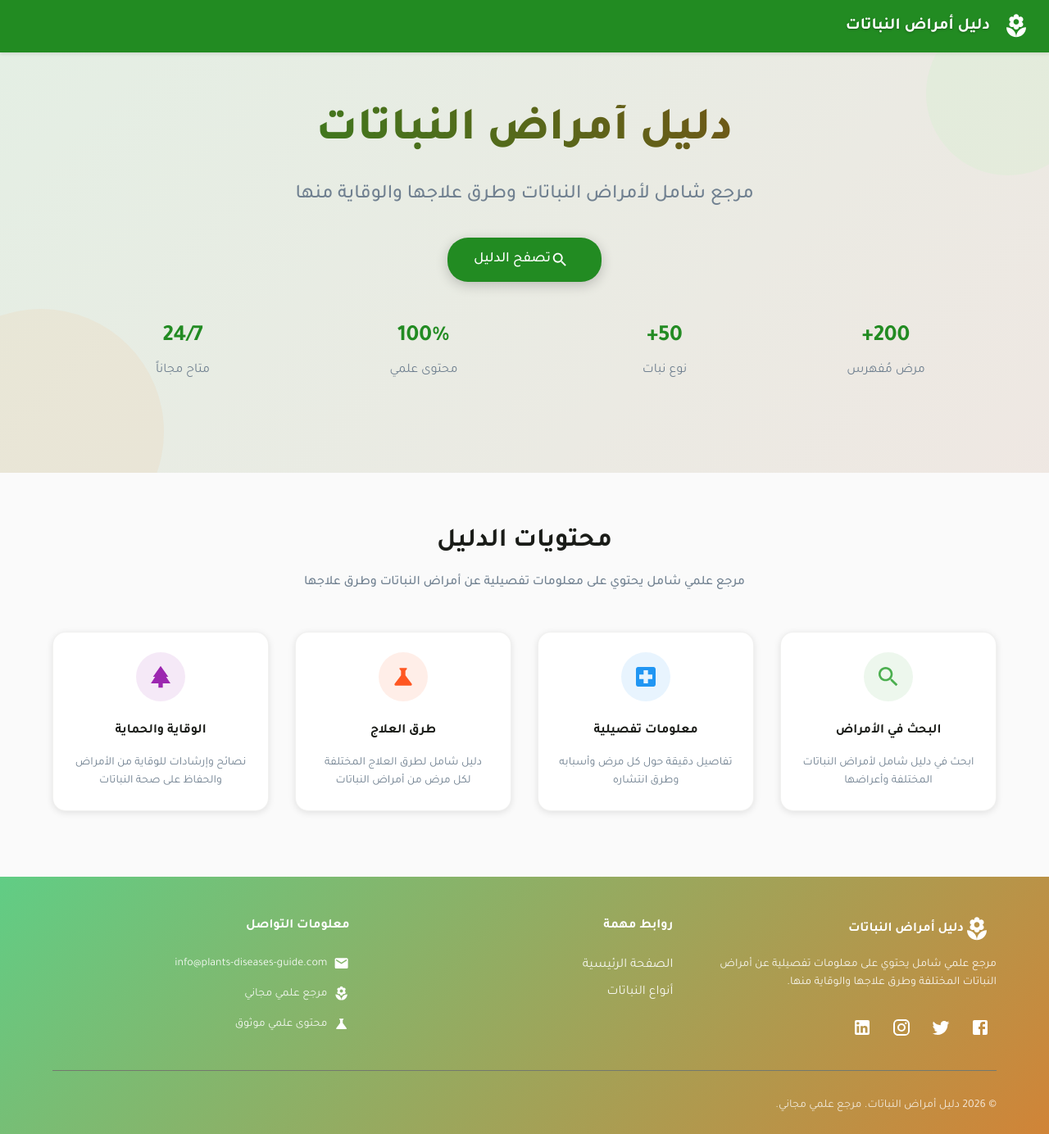
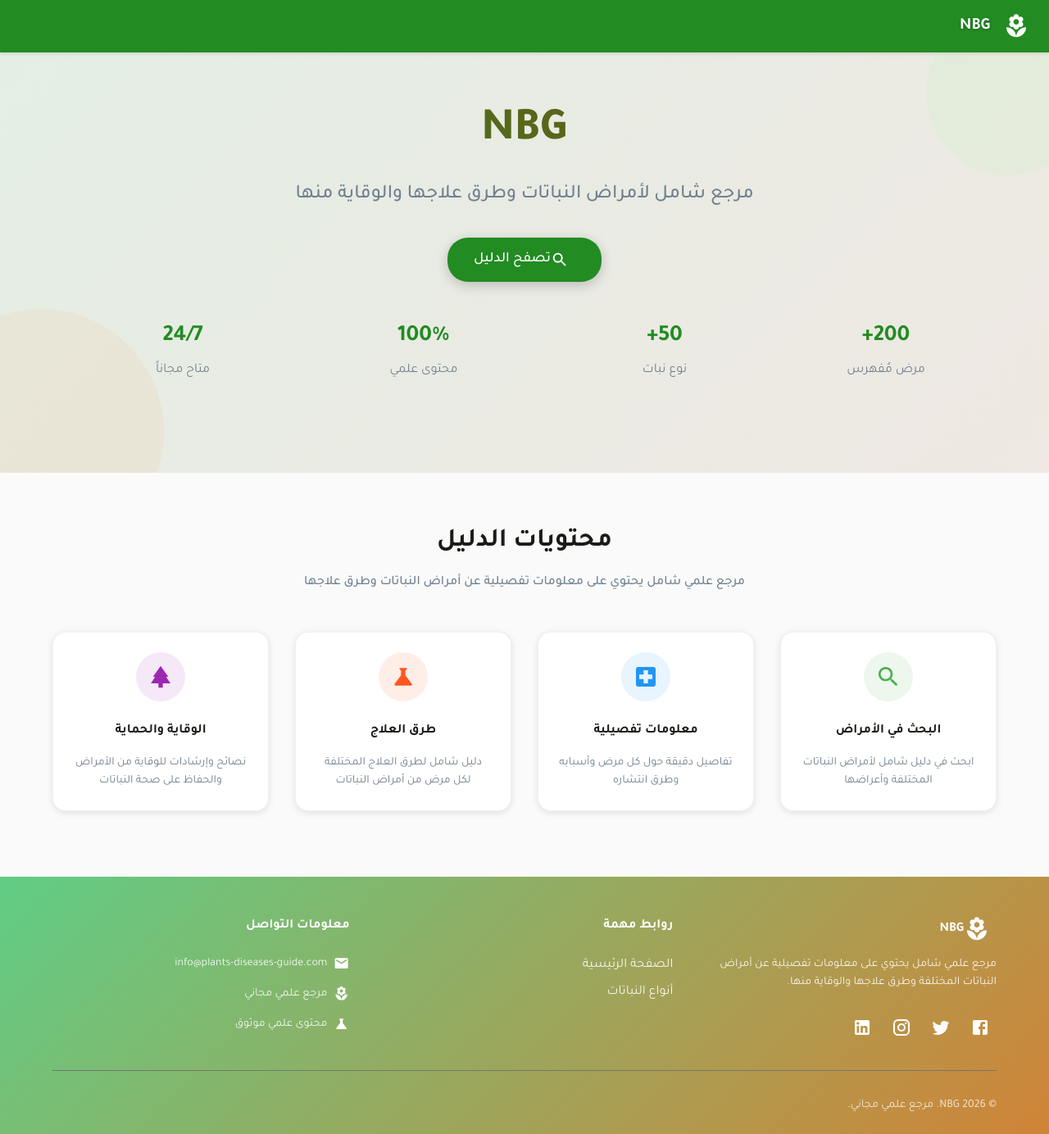
Before and after one commit to ahmniab/planets-diseases, a Next.js app: page /content in a window 1280 px wide. Shown: the whole page at 82% size. Built offline with nearby package versions, Linux system fonts and the light colour scheme; no server answers; some icons are missing; what @mui/material-nextjs would draw is missing.

Commit message:
feat: update references to "دليل أمراض النباتات" to "NBG" across multiple components for consistency

```diff
--- a/app/layout.tsx
+++ b/app/layout.tsx
@@ -21,13 +21,13 @@ const geistMono = Geist_Mono({
 });
 
 export const metadata: Metadata = {
-  title: "دليل أمراض النباتات - مرجع علمي شامل",
-  description: "دليل أمراض النباتات - مرجع علمي شامل لأمراض النباتات وطرق علاجها والوقاية منها",
+  title: "NBG - مرجع علمي شامل",
+  description: "NBG - مرجع علمي شامل لأمراض النباتات وطرق علاجها والوقاية منها",
   keywords: "أمراض النباتات، دليل، زراعة، نباتات، علاج، وقاية، مرجع علمي",
   authors: [{ name: "فريق تشخيص أمراض النباتات" }],
   manifest: "/manifest.json",
   openGraph: {
-    title: "دليل أمراض النباتات",
+    title: "NBG",
     description: "مرجع علمي شامل لأمراض النباتات وطرق علاجها",
     type: "website",
     locale: "ar_SA",
--- a/app/loading.tsx
+++ b/app/loading.tsx
@@ -34,7 +34,7 @@ export default function Loading() {
           fontWeight: 500,
         }}
       >
-        جاري تحميل دليل أمراض النباتات...
+        جاري تحميل NBG...
       </Typography>
     </Box>
   );
--- a/app/not-found.tsx
+++ b/app/not-found.tsx
@@ -54,7 +54,7 @@ const NotFound: React.FC = () => {
             }}
           >
             عذراً، الصفحة التي تبحث عنها غير موجودة. قد تكون قد حُذفت أو نُقلت إلى مكان آخر.
-            يمكنك العودة إلى الصفحة الرئيسية لتصفح دليل أمراض النباتات.
+            يمكنك العودة إلى الصفحة الرئيسية لتصفح NBG.
           </Typography>
 
           <Button
--- a/components/Footer.tsx
+++ b/components/Footer.tsx
@@ -50,7 +50,7 @@ const Footer: React.FC = () => {
             <Box sx={{ display: 'flex', alignItems: 'center', mb: 2 }}>
               <LocalFlorist sx={{ fontSize: '2rem', mr: 1 }} />
               <Typography variant="h6" sx={{ fontWeight: 700 }}>
-                دليل أمراض النباتات
+                NBG
               </Typography>
             </Box>
             <Typography variant="body2" sx={{ mb: 3, opacity: 0.9, lineHeight: 1.6 }}>
@@ -119,7 +119,7 @@ const Footer: React.FC = () => {
 
         <Box sx={{ display: 'flex', justifyContent: 'space-between', alignItems: 'center', flexWrap: 'wrap', gap: 2 }}>
           <Typography variant="body2" sx={{ opacity: 0.8 }}>
-            © 2026 دليل أمراض النباتات. مرجع علمي مجاني.
+            © 2026 NBG. مرجع علمي مجاني.
           </Typography>
           {/* <Box sx={{ display: 'flex', gap: 3 }}>
             <Link href="#" color="inherit" sx={{ textDecoration: 'none', opacity: 0.8, '&:hover': { opacity: 1 } }}>
--- a/components/Header/Header.tsx
+++ b/components/Header/Header.tsx
@@ -39,7 +39,7 @@ const Header: React.FC = () => {
               textShadow: '0 1px 3px rgba(0,0,0,0.3)',
             }}
           >
-            دليل أمراض النباتات
+            NBG
           </Typography>
         </Box>
 
--- a/components/Home/HeroSection.tsx
+++ b/components/Home/HeroSection.tsx
@@ -77,7 +77,7 @@ const HeroSection: React.FC = () => {
               textAlign: 'center',
             }}
           >
-            دليل أمراض النباتات
+            NBG
           </Typography>
           <Typography
             variant="h4"
--- a/components/LoginPage.tsx
+++ b/components/LoginPage.tsx
@@ -94,7 +94,7 @@ const LoginPage = () => {
               تسجيل الدخول
             </Typography>
             <Typography variant="body1" color="text.secondary">
-              ادخل إلى لوحة تحكم دليل أمراض النباتات
+              ادخل إلى لوحة تحكم NBG
             </Typography>
           </Box>
 
--- a/components/dashboard/index.tsx
+++ b/components/dashboard/index.tsx
@@ -40,7 +40,7 @@ const Dashboard = ({ diseasesCount = 0, plantsCount = 0 }: DashboardProps) => {
           }}
         >
           <DashboardIcon fontSize="large" />
-          لوحة تحكم دليل أمراض النباتات
+          لوحة تحكم NBG
         </Typography>
 
         <StatsCards plantsCount={plantsCount} diseasesCount={diseasesCount}/>
```
